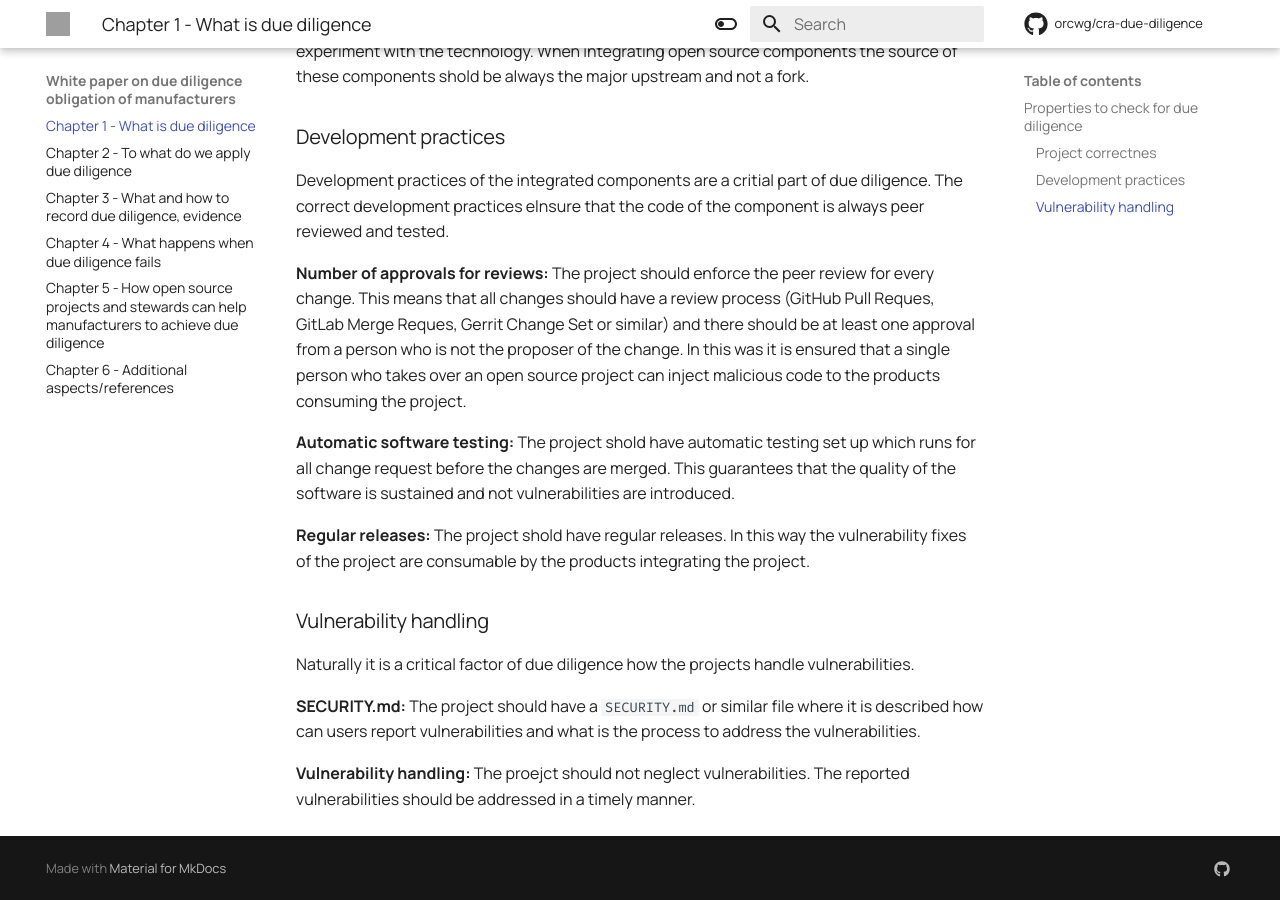
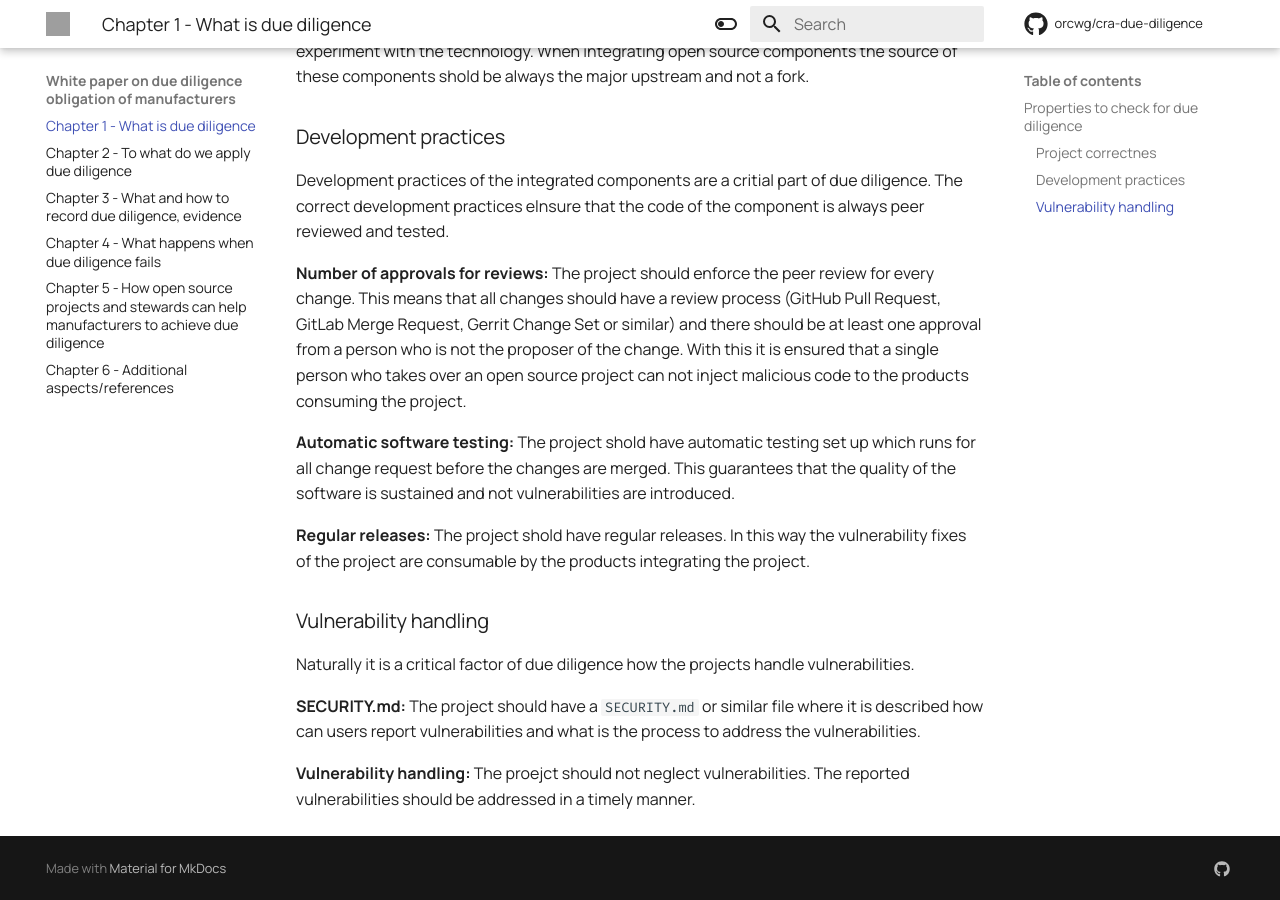
Before and after one commit to orcwg/cra-due-diligence, an MkDocs documentation site: the page built from content/01.md, in a window 1280 px wide and 900 px high, scrolled down 577 px. Built offline with MkDocs 1.6.1 and Material for MkDocs 9.7.7, drawn with Linux system fonts in a browser that asks for light colours; comment, search, counter and statistics services are not loaded; the version menu is left out; grey boxes are pictures that could not be loaded.

Commit message:
Typo fixes
Signed-off-by: Gergely Csatari <gergely.csatari@nokia.com>

```diff
--- a/content/01.md
+++ b/content/01.md
@@ -26,10 +26,10 @@ Development practices of the integrated components are a critial part of due dil
 development practices elnsure that the code of the component is always peer reviewed and tested.
 
 **Number of approvals for reviews:** The project should enforce the peer review for every change. This
-means that all changes should have a review process (GitHub Pull Reques, GitLab Merge Reques, Gerrit
+means that all changes should have a review process (GitHub Pull Request, GitLab Merge Request, Gerrit
 Change Set or similar) and there should be at least one approval from a person who is not the
-proposer of the change. In this was it is ensured that a single person who takes over an open
-source project can inject malicious code to the products consuming the project.
+proposer of the change. With this it is ensured that a single person who takes over an open
+source project can not inject malicious code to the products consuming the project.
 
 **Automatic software testing:** The project shold have automatic testing set up which runs for all
 change request before the changes are merged. This guarantees that the quality of the software is
```
